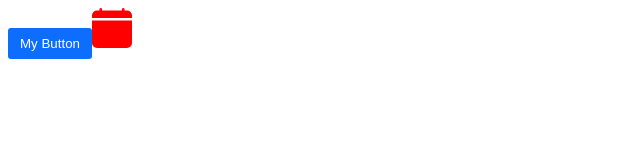
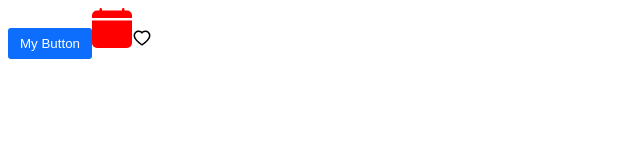
Before and after one commit to harithtarmizi/mosh-react-app, a React (Vite) app: page / in a window 1280 px wide. Shown: the top 160 px of the page, without its empty margins (0-640 px from the left). Built offline with nearby package versions, Linux system fonts and the light colour scheme.

Commit message:
building like component

```diff
--- a/src/App.tsx
+++ b/src/App.tsx
@@ -2,6 +2,7 @@
 import Alert from "./components/Alert";
 import Button from "./components/Button/Button";
 import { BsFillCalendarFill } from "react-icons/bs";
+import Like from "./components/Like";
 
 function App() {
   const [alertVisible, setAlertVisible] = useState(false);
@@ -13,6 +14,7 @@
       )}
       <Button onClick={() => setAlertVisible(true)}>My Button</Button>
       <BsFillCalendarFill color="red" size="40" />
+      <Like onClick={() => console.log("Clicked!")} />
     </div>
   );
 }
--- /dev/null
+++ b/src/components/Like.tsx
@@ -0,0 +1,27 @@
+import { useState } from "react";
+import styles from "./Like.module.css";
+import { AiFillHeart, AiOutlineHeart } from "react-icons/ai";
+
+interface Props {
+  onClick: () => void;
+}
+
+const Like = ({ onClick }: Props) => {
+  const [status, setStatus] = useState(false);
+
+  const toggle = () => {
+    // whatever status is, we gonna pass inverted value
+    setStatus(!status);
+    onClick();
+  };
+
+  if (status) {
+    return (
+      <AiFillHeart color="ff6b81" size={20} onClick={toggle} />
+    );
+  } else {
+    return <AiOutlineHeart size={20} onClick={toggle} />;
+  }
+};
+
+export default Like;
```
